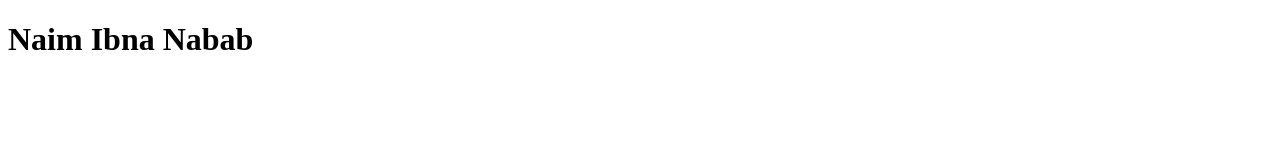
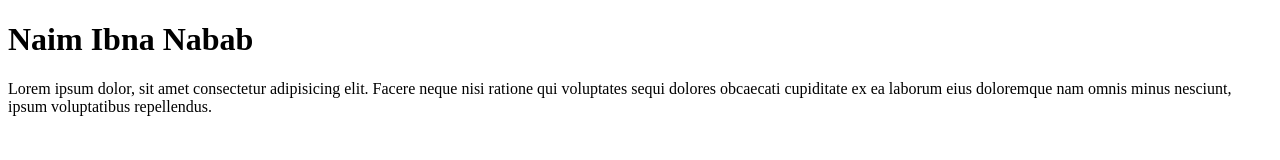
Before and after one commit to naimibnanabab/First-project, a plain HTML site: page Index.html in a window 1280 px wide. Drawn offline with Linux system fonts and the light colour scheme.

Commit message:
first commitptag-added

```diff
--- a/Index.html
+++ b/Index.html
@@ -7,5 +7,6 @@
 </head>
 <body>
     <h1>Naim Ibna Nabab</h1>
+    <p>Lorem ipsum dolor, sit amet consectetur adipisicing elit. Facere neque nisi ratione qui voluptates sequi dolores obcaecati cupiditate ex ea laborum eius doloremque nam omnis minus nesciunt, ipsum voluptatibus repellendus.</p>
 </body>
 </html>
```
